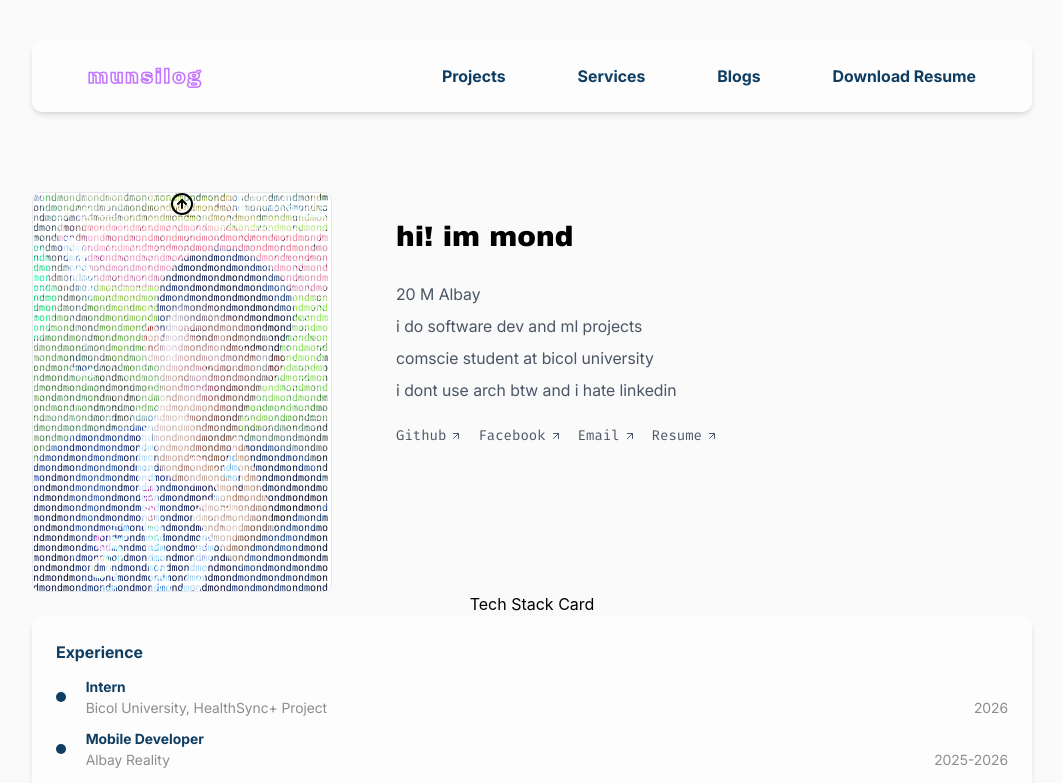
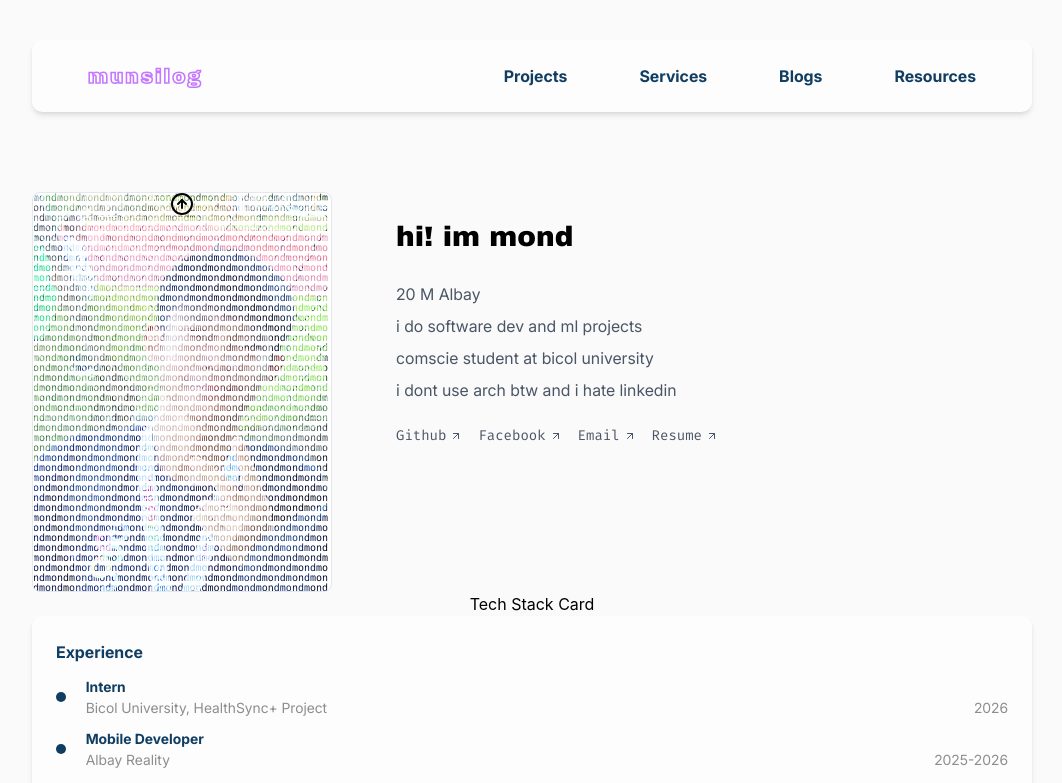
Before and after one commit to dev-remun/remun-portfolio, a React (Vite) app: page / in a window 1280 px wide. Shown: the top 783 px of the page, without its empty margins (108-1170 px from the left). Built offline with nearby package versions, Linux system fonts and the light colour scheme.

Commit message:
feat: Updated the links in the navbar

```diff
--- a/src/components/Navbar.jsx
+++ b/src/components/Navbar.jsx
@@ -50,7 +50,7 @@
                     <Button button_name={"Projects"} onClickButton={() => handleNavigation("/projects")} is_activated={active_button} />
                     <Button button_name={"Services"} onClickButton={() => handleNavigation("/services")} is_activated={active_button} />
                     <Button button_name={"Blogs"} onClickButton={() => handleNavigation("/blogs")} is_activated={active_button} />
-                    <Button button_name={"Download Resume"} onClickButton={() => setShowPopup(true)} is_activated={active_button} />
+                    <Button button_name={"Resources"} onClickButton={() => setShowPopup(true)} is_activated={active_button} />
                 </div>
 
                 {/* Mobile dropdown menu */}
@@ -59,7 +59,7 @@
                         <Button button_name={"Projects"} onClickButton={() => handleNavigation("/projects")} is_activated={active_button} />
                         <Button button_name={"Services"} onClickButton={() => handleNavigation("/services")} is_activated={active_button} />
                         <Button button_name={"Blogs"} onClickButton={() => handleNavigation("/blogs")} is_activated={active_button} />
-                        <Button button_name={"Download Resume"} onClickButton={() => setShowPopup(true)} is_activated={active_button} />
+                        <Button button_name={"Resources"} onClickButton={() => setShowPopup(true)} is_activated={active_button} />
                     </div>
                 )}
             </nav>
```
